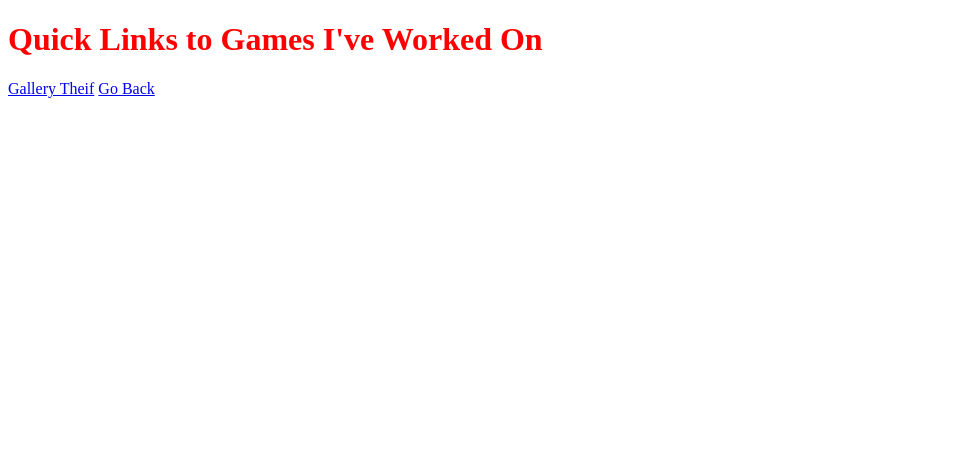
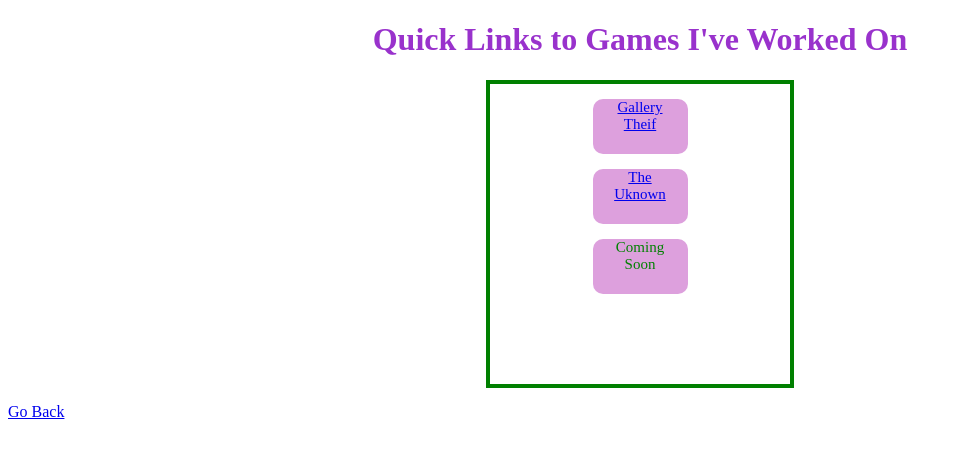
Before and after one commit to carlet-wav/FinalWebDev, a plain HTML site: page Final/games.html in a window 1280 px wide. Shown: the whole page, without its empty margins (0-962 px from the left). Drawn offline with Linux system fonts and the light colour scheme.

Commit message:
Touch Ups
Adding audio and making "games" page look nicer

```diff
--- a/Final/games.css
+++ b/Final/games.css
@@ -1,8 +1,23 @@
 h1{
-    color: red;
+    color: darkorchid;
+    text-align: center;
 }
-.pic{
-    width: 500px;
-    height: 600px;
-
+.main{
+    margin: 15px auto;
+    align-items: center;
+    color: green;
+    border: 4px solid;
+    width: 300px;
+    height: 300px;
 }
+.game{
+    height: 55px;
+    width: 55px;
+    background: plum;
+    border: 2px;
+    margin: 15px auto;
+    padding: 0 20px;
+    font-size: 15px;
+    text-align: center;
+    border-radius: 10px;
+}
--- a/Final/games.html
+++ b/Final/games.html
@@ -9,14 +9,24 @@
 <body>
 
 <h1>Quick Links to Games I've Worked On</h1>
+<div class = main>
+    <div class = game>
+        <a href="https://aocampo.itch.io/gallery-thief">Gallery Theif</a>
+    </div>
 
-<a href="https://aocampo.itch.io/gallery-thief">Gallery Theif</a>
+    <div class = game>
+        <a href="https://invalid-name-404.itch.io/the-unknown">The Uknown</a>
+    </div>
+    <div class = game> Coming Soon</div>
+
+
+</div>
 
 
 
 
-
-<a href="index.html">Go Back</a>
-
 </body>
+<footer>
+    <a href="index.html">Go Back</a>
+</footer>
 </html>
```
Also changed, not shown: Final/ap.html (+6 -1 lines), Final/index.html (+7 -0 lines), Final/me.html (+4 -1 lines), Final/style.css (+8 -4 lines), Final/ap.css (added), 1 other file.
